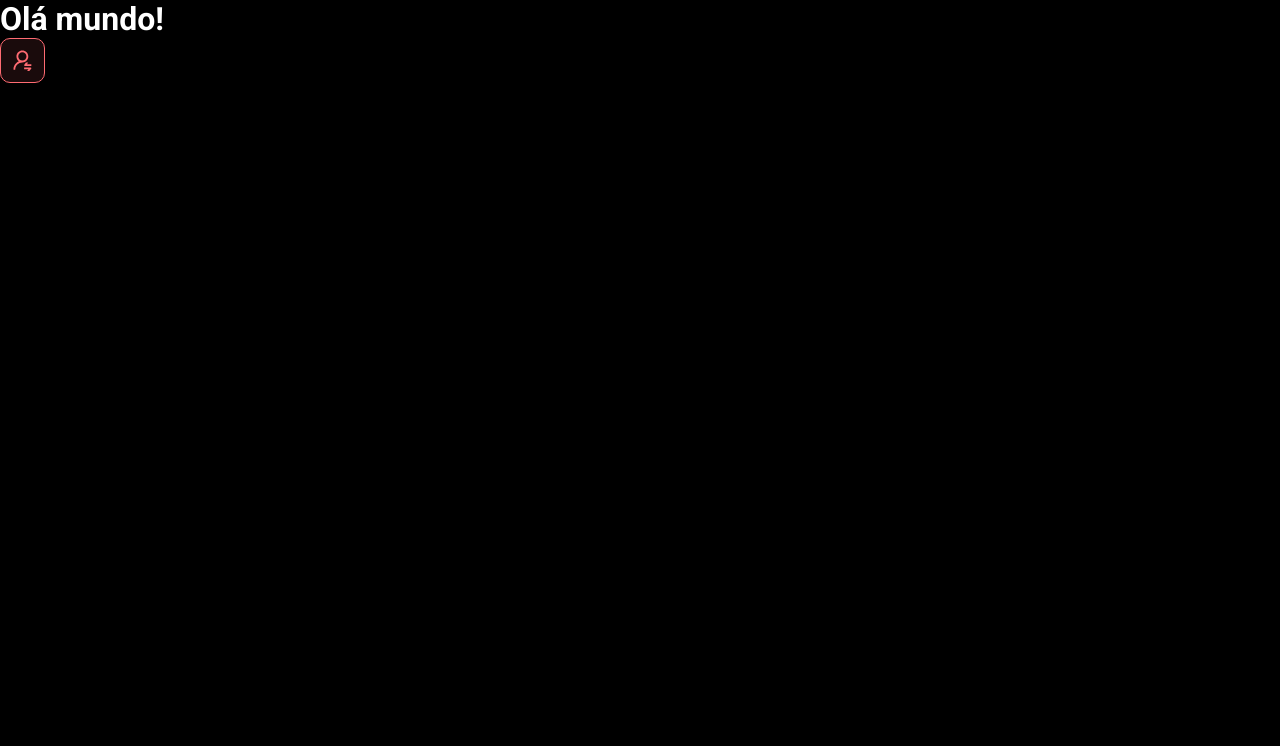
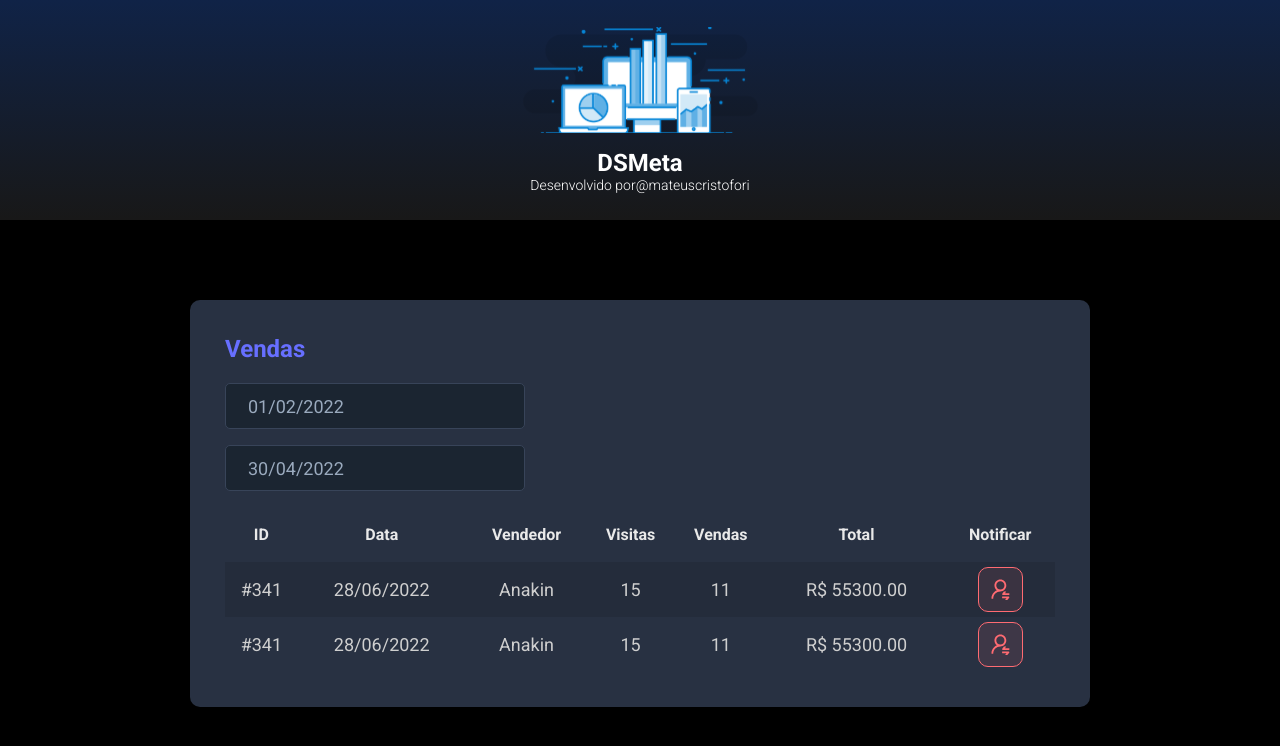
Before and after one commit to MateusCristofori/Spring_React, a React (Vite) app in the folder frontend/: page / in a window 1280 px wide. Shown: the top 746 px of the page. Built offline with nearby package versions, Linux system fonts and the light colour scheme.

Commit message:
Finalizando os componentes

```diff
--- a/frontend/src/App.tsx
+++ b/frontend/src/App.tsx
@@ -1,12 +1,18 @@
-import React from 'react'
+import Header from './components/Header/Header'
 import NotificationButton from './components/NotificationButton/NotificationButton'
+import SalesCard from './components/SalesCard/SalesCard'
 
 function App() {
   return (
-    <div>
-      <h1>Olá mundo!</h1>
-      <NotificationButton />
-    </div>
+    <>
+      <Header />
+      <main>
+        <section id="sales"></section>
+        <div className="dsmeta-container">
+          <SalesCard />
+        </div>
+      </main>
+    </>
   )
 }
 
--- /dev/null
+++ b/frontend/src/components/Header/Header.module.css
@@ -0,0 +1,27 @@
+header {
+  background: linear-gradient(180deg, #102347 0%, #181818 100%);
+  height: 220px;
+  display: flex;
+  align-items: center;
+  justify-content: center;
+}
+
+.dsmeta_logo_container {
+  display: flex;
+  flex-direction: column;
+  align-items: center;
+}
+
+.dsmeta_logo_container img {
+  width: 235px;
+}
+
+.dsmeta_logo_container h1 {
+  margin-top: 15px;
+  font-size: 24px;
+}
+
+.dsmeta_logo_container p {
+  font-size: 14px;
+  font-weight: 300;
+}
--- /dev/null
+++ b/frontend/src/components/Header/Header.tsx
@@ -0,0 +1,22 @@
+import React from 'react'
+import Icon from '../../assets/IconHeader.svg'
+import style from './Header.module.css'
+
+const Header = () => {
+  return (
+    <header>
+      <div className={style.dsmeta_logo_container}>
+        <img src={Icon} alt="DSMeta" />
+        <h1>DSMeta</h1>
+        <p>
+          Desenvolvido por
+          <a href="https://www.instagram.com/mateuscristofori/">
+            @mateuscristofori
+          </a>
+        </p>
+      </div>
+    </header>
+  )
+}
+
+export default Header
--- /dev/null
+++ b/frontend/src/components/SalesCard/SalesCard.css
@@ -0,0 +1,94 @@
+.dsmeta-card {
+  background-color: #283142;
+  border-radius: 10px;
+  padding: 35px 10px;
+}
+
+.dsmeta-sales-title {
+  font-size: 24px;
+  color: #676fff;
+  margin-bottom: 20px;
+}
+
+.dsmeta-form-control-container {
+  margin-bottom: 16px;
+  max-width: 300px;
+}
+
+.dsmeta-form-control {
+  width: 100%;
+  height: 46px;
+  background-color: #1b2531;
+  border: 1px solid #384459;
+  color: #9aaabe;
+  padding: 0 22px;
+  font-size: 18px;
+  border-radius: 5px;
+}
+
+.dsmeta-sales-table {
+  width: 100%;
+  border-spacing: 0;
+}
+
+.dsmeta-sales-table thead {
+  font-size: 16px;
+  height: 55px;
+  color: #e9e9e9;
+}
+
+.dsmeta-sales-table tbody {
+  font-size: 14px;
+  text-align: center;
+  color: #cfcfcf;
+}
+
+.dsmeta-sales-table tbody tr {
+  height: 55px;
+  border-top: 1px solid #5f6e82;
+}
+
+.dsmeta-sales-table tbody tr:hover > td {
+  background-color: #384459;
+}
+
+.dsmeta-sales-table tbody tr:nth-child(odd) {
+  background-color: #242c3b;
+}
+
+.dsmeta-btn-container {
+  display: flex;
+  justify-content: center;
+}
+
+.tc576 {
+  display: none;
+}
+
+.tc992 {
+  display: none;
+}
+
+@media (min-width: 576px) {
+  #sales {
+    padding: 40px 20px;
+  }
+
+  .dsmeta-card {
+    padding: 35px;
+  }
+
+  .tc576 {
+    display: table-cell;
+  }
+
+  .dsmeta-sales-table tbody {
+    font-size: 18px;
+  }
+}
+
+@media (min-width: 992px) {
+  .tc992 {
+    display: table-cell;
+  }
+}
--- /dev/null
+++ b/frontend/src/components/SalesCard/SalesCard.tsx
@@ -0,0 +1,73 @@
+import './SalesCard.css'
+import NotificationButton from '../NotificationButton/NotificationButton'
+
+const SalesCard = () => {
+  return (
+    <div>
+      <div className="dsmeta-card">
+        <h2 className="dsmeta-sales-title">Vendas</h2>
+        <div>
+          <div className="dsmeta-form-control-container">
+            <input
+              className="dsmeta-form-control"
+              type="text"
+              value="01/02/2022"
+            />
+          </div>
+          <div className="dsmeta-form-control-container">
+            <input
+              className="dsmeta-form-control"
+              type="text"
+              value="30/04/2022"
+            />
+          </div>
+        </div>
+        <div>
+          <table className="dsmeta-sales-table">
+            <thead>
+              <tr>
+                <th className="tc992">ID</th>
+                <th className="tc576">Data</th>
+                <th>Vendedor</th>
+                <th className="tc992">Visitas</th>
+                <th className="tc992">Vendas</th>
+                <th>Total</th>
+                <th>Notificar</th>
+              </tr>
+            </thead>
+            <tbody>
+              <tr>
+                <td className="tc992">#341</td>
+                <td className="tc576">28/06/2022</td>
+                <td>Anakin</td>
+                <td className="tc992">15</td>
+                <td className="tc992">11</td>
+                <td>R$ 55300.00</td>
+                <td>
+                  <div className="dsmeta-btn-container">
+                    <NotificationButton />
+                  </div>
+                </td>
+              </tr>
+              <tr>
+                <td className="tc992">#341</td>
+                <td className="tc576">28/06/2022</td>
+                <td>Anakin</td>
+                <td className="tc992">15</td>
+                <td className="tc992">11</td>
+                <td>R$ 55300.00</td>
+                <td>
+                  <div className="dsmeta-btn-container">
+                    <NotificationButton />
+                  </div>
+                </td>
+              </tr>
+            </tbody>
+          </table>
+        </div>
+      </div>
+    </div>
+  )
+}
+
+export default SalesCard
--- a/frontend/src/index.css
+++ b/frontend/src/index.css
@@ -19,3 +19,13 @@
   color: unset;
   text-decoration: none;
 }
+
+#sales {
+  padding: 40px 10px;
+}
+
+.dsmeta-container {
+  width: 100%;
+  max-width: 900px;
+  margin: 0 auto;
+}
```
Also changed, not shown: frontend/src/assets/IconHeader.svg (added).
